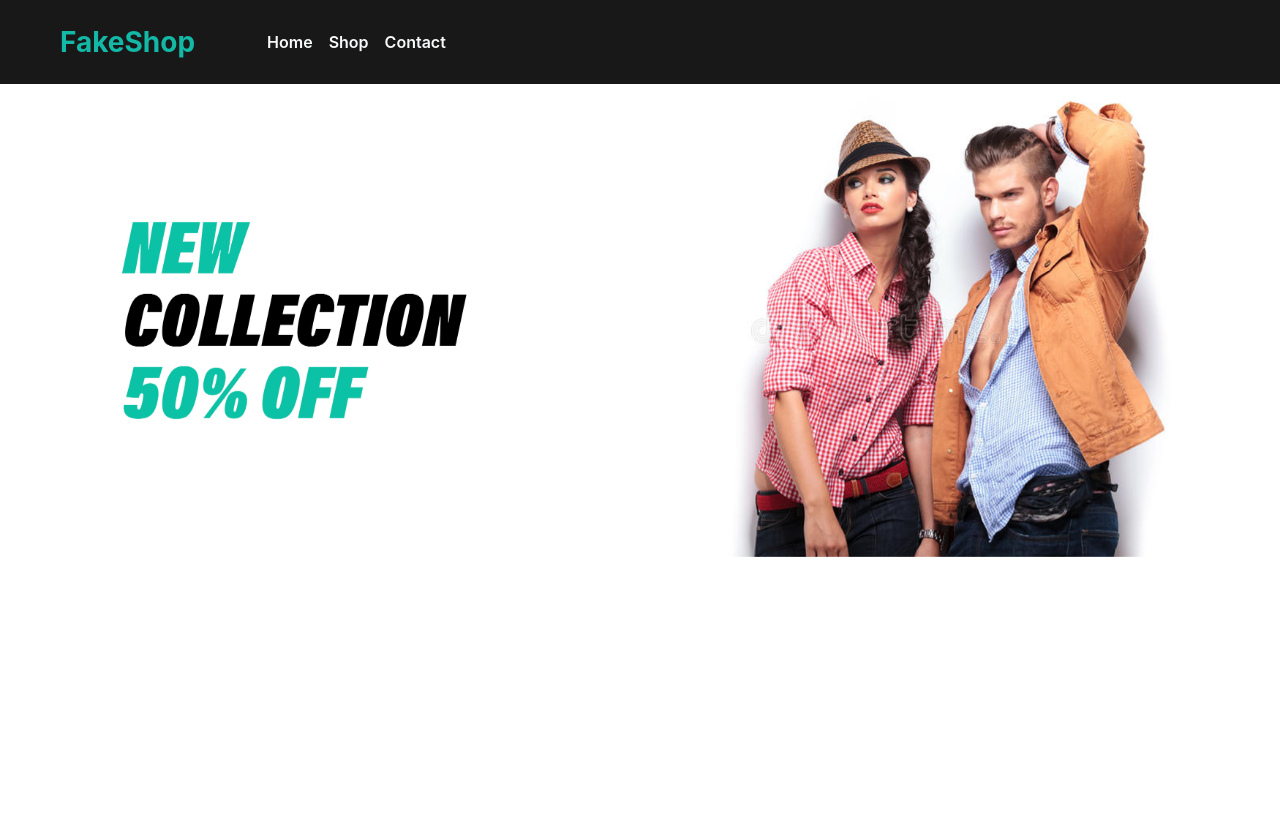
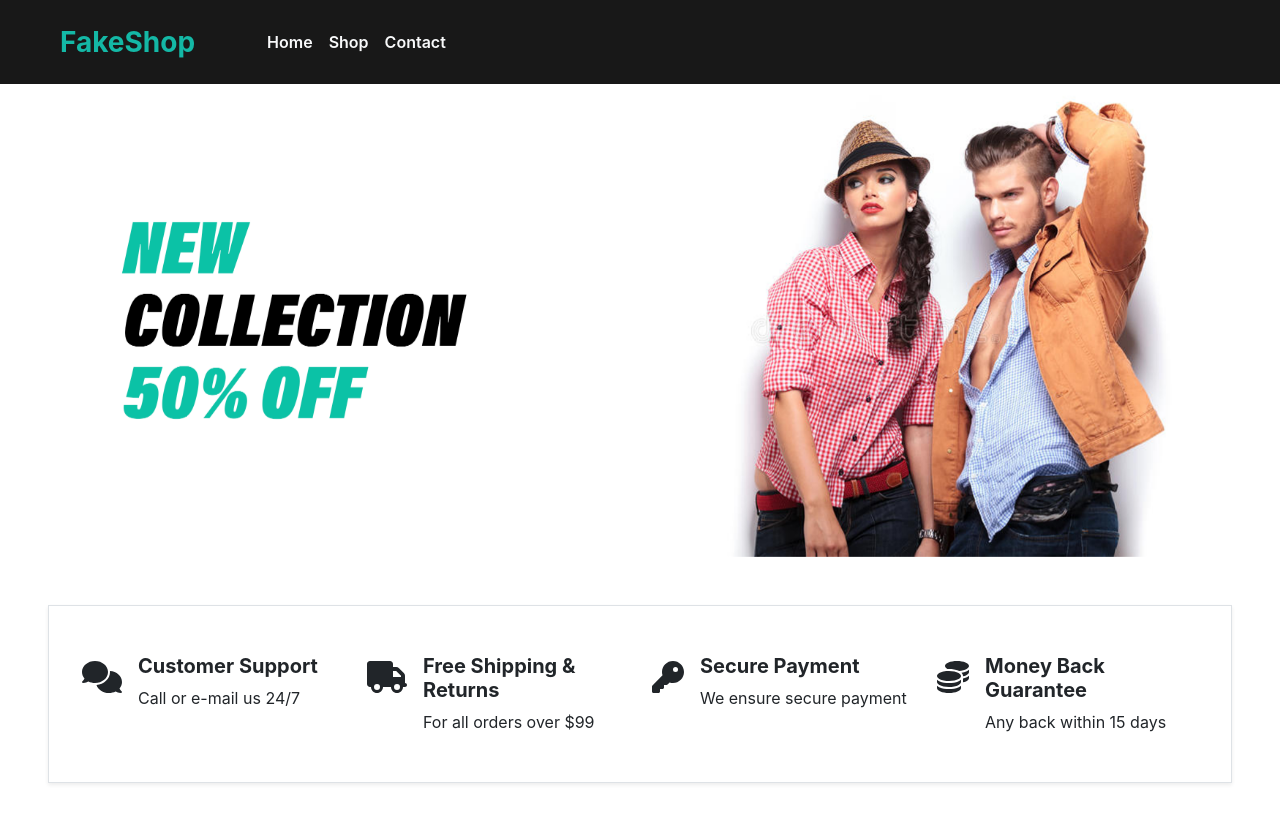
Before and after one commit to arfat132/fakeShop, a React (Create React App) app: page / in a window 1280 px wide. Shown: the top 822 px of the page. Before the commit the page ends 800 px from the top, so only its background shows below. Built offline with nearby package versions, Linux system fonts and the light colour scheme.

Commit message:
info section implemented

```diff
--- a/package.json
+++ b/package.json
@@ -3,6 +3,10 @@
   "version": "0.1.0",
   "private": true,
   "dependencies": {
+    "@fortawesome/fontawesome-svg-core": "^6.1.1",
+    "@fortawesome/free-regular-svg-icons": "^6.1.1",
+    "@fortawesome/free-solid-svg-icons": "^6.1.1",
+    "@fortawesome/react-fontawesome": "^0.2.0",
     "@testing-library/jest-dom": "^5.16.4",
     "@testing-library/react": "^13.3.0",
     "@testing-library/user-event": "^13.5.0",
--- a/src/App.js
+++ b/src/App.js
@@ -4,7 +4,7 @@
 
 function App() {
   return (
-    <div className="App">
+    <div>
       <Navbar></Navbar>
       <Home></Home>
     </div>
--- a/src/components/Home.js
+++ b/src/components/Home.js
@@ -1,11 +1,12 @@
 import React from 'react';
 import Carousel from './Carousel';
+import Info from './Info';
 
 const Home = () => {
     return (
         <div>
             <Carousel></Carousel>
-
+            <Info></Info>
         </div>
     );
 };
--- /dev/null
+++ b/src/components/Info.js
@@ -0,0 +1,63 @@
+import { FontAwesomeIcon } from '@fortawesome/react-fontawesome';
+import { faComments } from '@fortawesome/free-solid-svg-icons';
+import { faCoins } from '@fortawesome/free-solid-svg-icons';
+import { faKey } from '@fortawesome/free-solid-svg-icons';
+import { faTruck } from '@fortawesome/free-solid-svg-icons';
+import React from 'react';
+
+const Info = () => {
+    return (
+        <div className='m-5 border py-5 shadow-sm'>
+            <div class="container">
+                <div class="row">
+                    <div class="col">
+                        <div class="d-flex">
+                        <div class="fs-2 pe-3">
+                        <FontAwesomeIcon icon={faComments} />
+                        </div>
+                        <div class="">
+                            <h3 className='fs-5 fw-bold'>Customer Support</h3>
+                            <span>Call or e-mail us 24/7</span>
+                        </div>
+                       </div>
+                    </div>
+                    <div class="col">
+                        <div className='d-flex'>
+                        <div class="fs-2 pe-3">
+                        <FontAwesomeIcon icon={faTruck} />
+                        </div>
+                        <div class="support-content">
+                            <h3 className='fs-5 fw-bold'>Free Shipping & Returns</h3>
+                            <span>For all orders over $99</span>
+                        </div>
+                        </div>
+                    </div>
+                    <div class="col">
+                        <div className='d-flex'>
+                        <div class="fs-2 pe-3">
+                        <FontAwesomeIcon icon={faKey} />
+                        </div>
+                        <div class="support-content">
+                            <h3 className='fs-5 fw-bold'>Secure Payment</h3>
+                            <span>We ensure secure payment</span>
+                        </div>
+                        </div>
+                    </div>
+                    <div class="col">
+                        <div className='d-flex'>
+                        <div class="fs-2 pe-3">
+                        <FontAwesomeIcon icon={faCoins} />
+                        </div>
+                        <div class="support-content">
+                            <h3 className='fs-5 fw-bold'>Money Back Guarantee</h3>
+                            <span>Any back within 15 days</span>
+                        </div>
+                        </div>
+                    </div>
+                </div>
+            </div>
+        </div>
+    );
+};
+
+export default Info;
```
Also changed, not shown: 1 other file (tests, documents, lock files or other folders).
